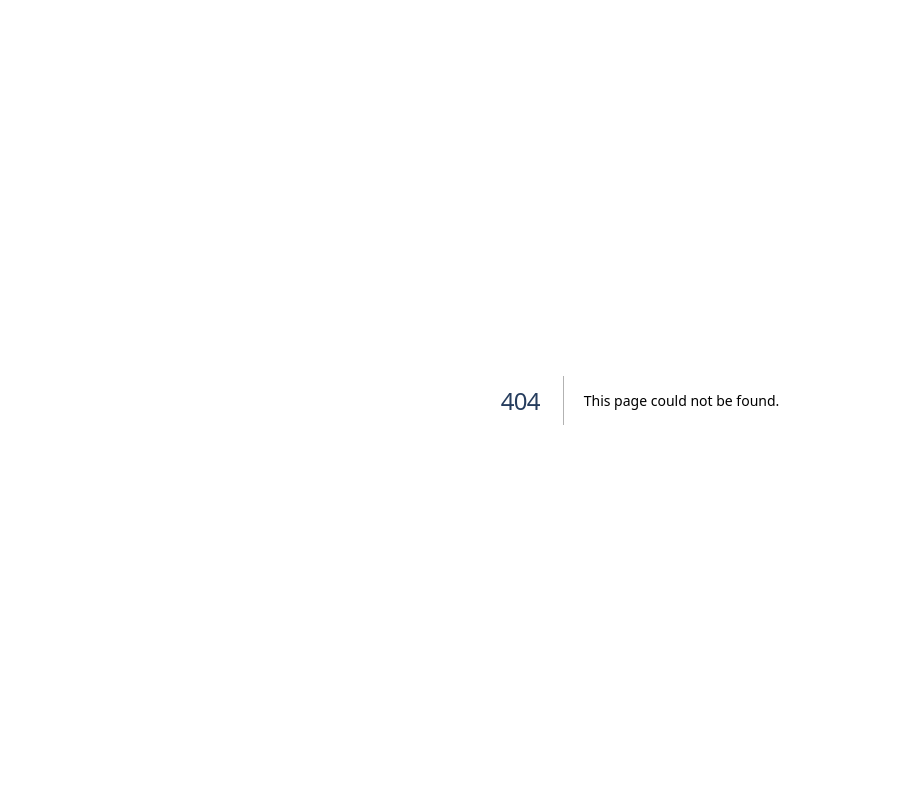
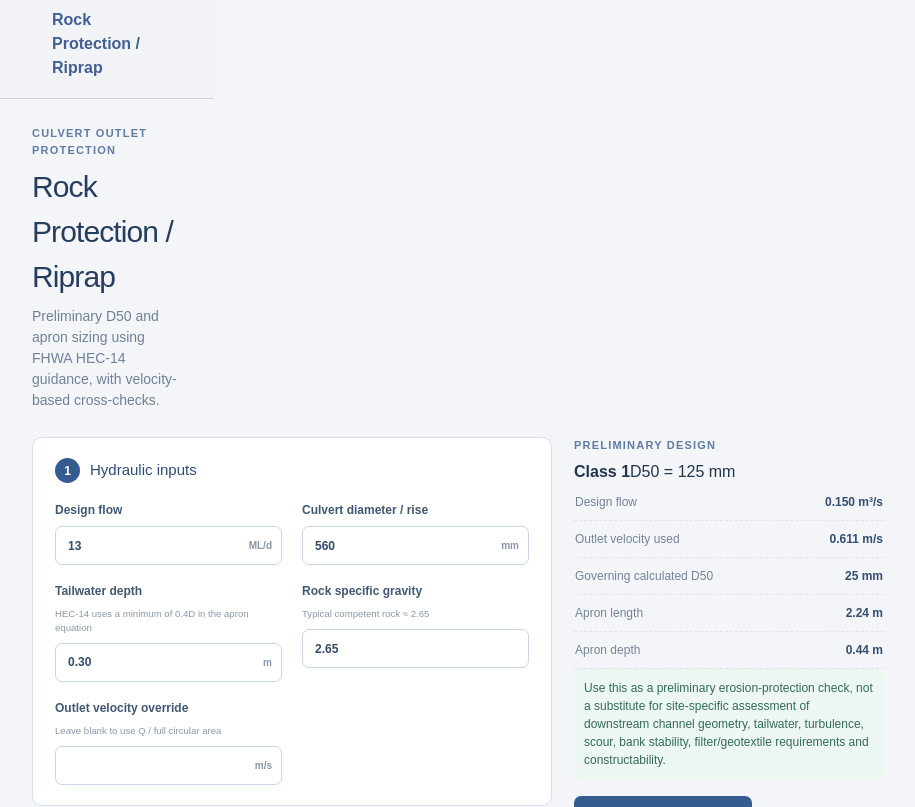
Before and after one commit to MariaMcCrann/Engineering-Tools-Platform, a Next.js app in the folder apps/engineering-tools/: page /rock-protection in a window 1280 px wide. Before the commit this address had no page. Shown: the top 807 px of the page, without its empty margins (0-915 px from the left). Built offline with nearby package versions, Linux system fonts and the light colour scheme.

Commit message:
Add rock protection route

```diff
--- /dev/null
+++ b/apps/engineering-tools/app/rock-protection/page.tsx
@@ -0,0 +1,12 @@
+import { RockProtectionTool } from "../RockProtectionTool";
+
+export default function RockProtectionPage() {
+  return (
+    <main className="app-shell">
+      <section className="workspace" style={{ marginLeft: 0 }}>
+        <header className="hub-header"><span>Rock Protection / Riprap</span></header>
+        <RockProtectionTool />
+      </section>
+    </main>
+  );
+}
```
